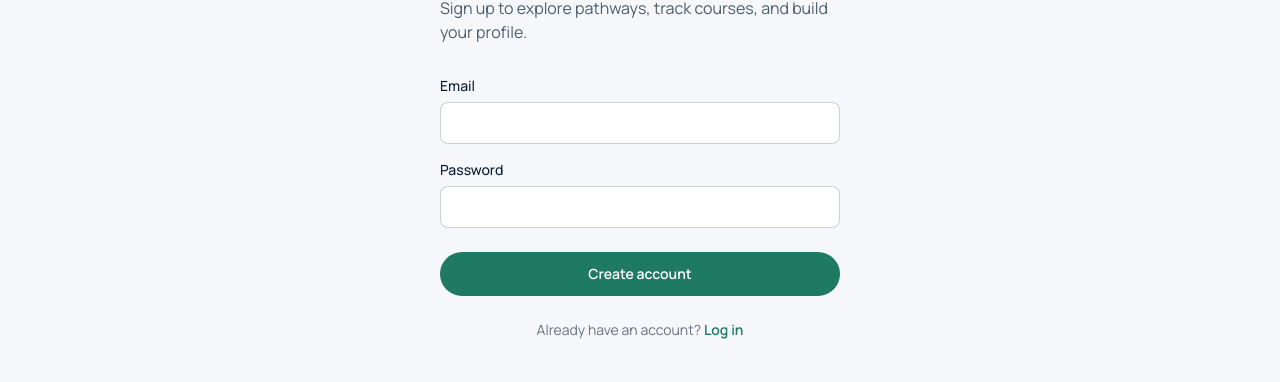
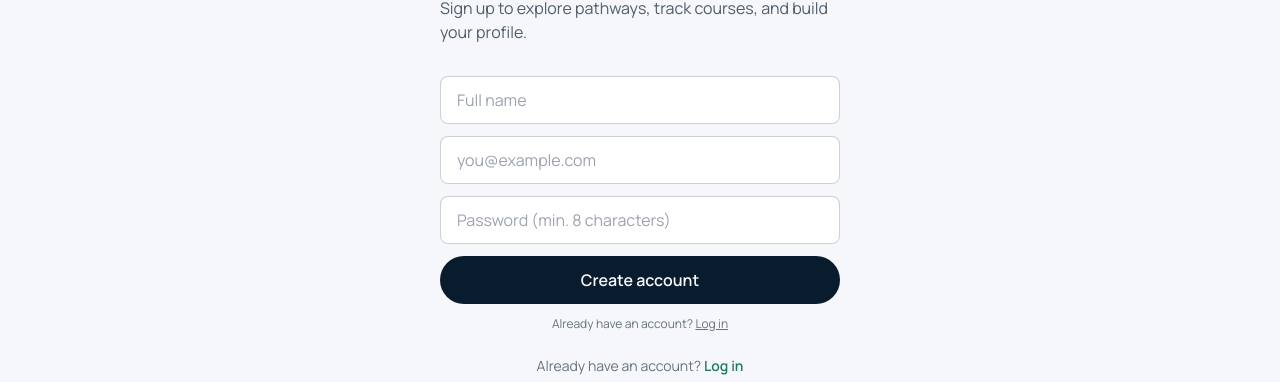
Before and after one commit to isaaczauyei-cyber/Carinex.ai, a Next.js app: page /signup in a window 1280 px wide. Shown: the part 253-635 px from the top of the page. Built offline with nearby package versions, Linux system fonts and the light colour scheme; no server answers.

Commit message:
Enhance SignUpForm with full name input and error handling

```diff
--- a/components/SignUpForm.tsx
+++ b/components/SignUpForm.tsx
@@ -4,25 +4,53 @@
 "use client";
 
 import { useState } from "react";
+import { useRouter } from "next/navigation";
 import { createClient } from "@/lib/supabase/client";
 
 export default function SignUpForm() {
+  const router = useRouter();
+  const [fullName, setFullName] = useState("");
   const [email, setEmail] = useState("");
   const [password, setPassword] = useState("");
-  const [status, setStatus] = useState<"idle" | "loading" | "error" | "success">("idle");
-  const [errorMessage, setErrorMessage] = useState("");
+  const [status, setStatus] = useState<"idle" | "loading" | "success" | "error">("idle");
+  const [message, setMessage] = useState("");
 
   async function handleSubmit(e: React.FormEvent) {
     e.preventDefault();
+
+    if (!fullName.trim()) {
+      setStatus("error");
+      setMessage("Please enter your full name.");
+      return;
+    }
+    if (!email || !email.includes("@")) {
+      setStatus("error");
+      setMessage("Please enter a valid email address.");
+      return;
+    }
+    if (password.length < 8) {
+      setStatus("error");
+      setMessage("Password must be at least 8 characters.");
+      return;
+    }
+
     setStatus("loading");
-    setErrorMessage("");
 
     const supabase = createClient();
-    const { error } = await supabase.auth.signUp({ email, password });
+    const { data, error } = await supabase.auth.signUp({
+      email,
+      password,
+      options: {
+        data: {
+          full_name: fullName,
+          user_type: "nurse",
+        },
+      },
+    });
 
     if (error) {
       setStatus("error");
-      setErrorMessage(error.message);
+      setMessage(error.message);
       return;
     }
 
@@ -30,56 +58,65 @@ export default function SignUpForm() {
       router.push("/onboarding");
       return;
     }
+
     setStatus("success");
-    // Once signed up, create the matching `users` row (see MVP Technical Spec
-    // Section 2) — either via a Supabase database trigger on auth.users insert,
-    // or a follow-up call here once you build that endpoint.
+    setMessage("Account created! Check your inbox to confirm your email, then log in.");
+  }
+
+  if (status === "success") {
+    return (
+      <div className="flex flex-col items-center gap-3 rounded-xl border border-carinex-white/20 bg-carinex-white/10 p-6 text-center">
+        <p className="text-sm font-medium text-carinex-white">{message}</p>
+        <button
+          onClick={() => router.push("/login")}
+          className="mt-2 rounded-full bg-carinex-white px-5 py-2 text-sm font-semibold text-carinex-navy hover:bg-carinex-white/90"
+        >
+          Go to login
+        </button>
+      </div>
+    );
   }
 
   return (
-    <form onSubmit={handleSubmit} className="flex flex-col gap-4">
-      <label className="flex flex-col gap-1.5 text-sm font-medium text-carinex-navy">
-        Email
+    <form onSubmit={handleSubmit} className="mx-auto flex w-full max-w-md flex-col gap-3">
+      <input
+        type="text"
+        placeholder="Full name"
+        value={fullName}
+        onChange={(e) => setFullName(e.target.value)}
+        disabled={status === "loading"}
+        className="h-12 rounded-lg border border-carinex-navy/20 px-4 text-base focus:border-carinex-emerald focus:outline-none"
+      />
       <input
         type="email"
-          required
+        placeholder="you@example.com"
         value={email}
         onChange={(e) => setEmail(e.target.value)}
-          className="rounded-lg border border-carinex-navy/20 px-4 py-2.5 focus:border-carinex-emerald focus:outline-none"
+        disabled={status === "loading"}
+        className="h-12 rounded-lg border border-carinex-navy/20 px-4 text-base focus:border-carinex-emerald focus:outline-none"
       />
-      </label>
-
-      <label className="flex flex-col gap-1.5 text-sm font-medium text-carinex-navy">
-        Password
       <input
         type="password"
-          required
-          minLength={8}
+        placeholder="Password (min. 8 characters)"
         value={password}
         onChange={(e) => setPassword(e.target.value)}
-          className="rounded-lg border border-carinex-navy/20 px-4 py-2.5 focus:border-carinex-emerald focus:outline-none"
+        disabled={status === "loading"}
+        className="h-12 rounded-lg border border-carinex-navy/20 px-4 text-base focus:border-carinex-emerald focus:outline-none"
       />
-      </label>
-
-      {status === "error" && (
-        <p role="alert" className="text-sm text-red-600">
-          {errorMessage}
-        </p>
-      )}
-
-      {status === "success" && (
-        <p role="status" className="text-sm text-carinex-emerald">
-          Check your email to confirm your account.
-        </p>
-      )}
-
       <button
         type="submit"
         disabled={status === "loading"}
-        className="mt-2 rounded-full bg-carinex-emerald px-6 py-3 text-sm font-semibold text-white disabled:opacity-60"
+        className="h-12 rounded-full bg-carinex-navy text-carinex-white font-semibold disabled:opacity-60"
       >
         {status === "loading" ? "Creating account…" : "Create account"}
       </button>
+      {status === "error" && <p className="text-sm text-red-600">{message}</p>}
+      <p className="text-center text-xs text-carinex-navy/60">
+        Already have an account?{" "}
+        <a href="/login" className="underline hover:text-carinex-navy">
+          Log in
+        </a>
+      </p>
     </form>
   );
 }
```
Lines whose indentation alone changed are shown as unchanged.
